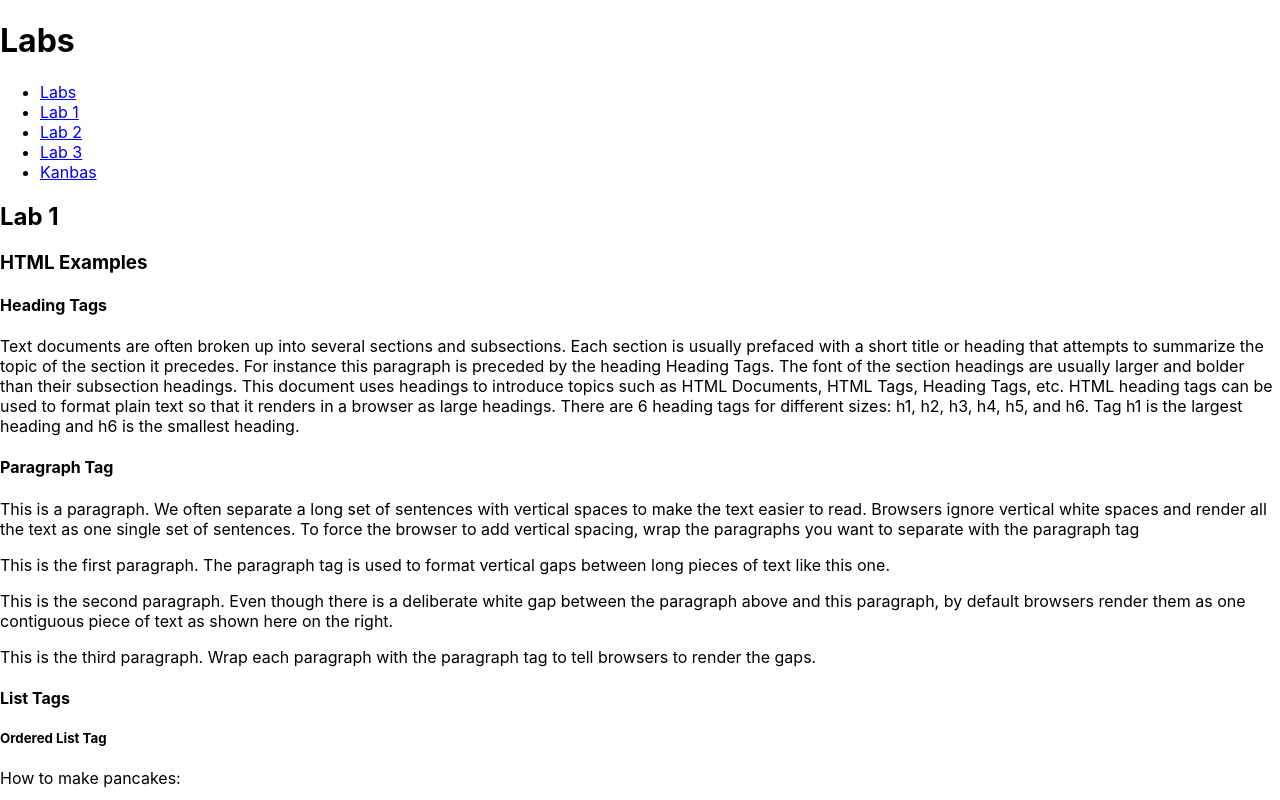
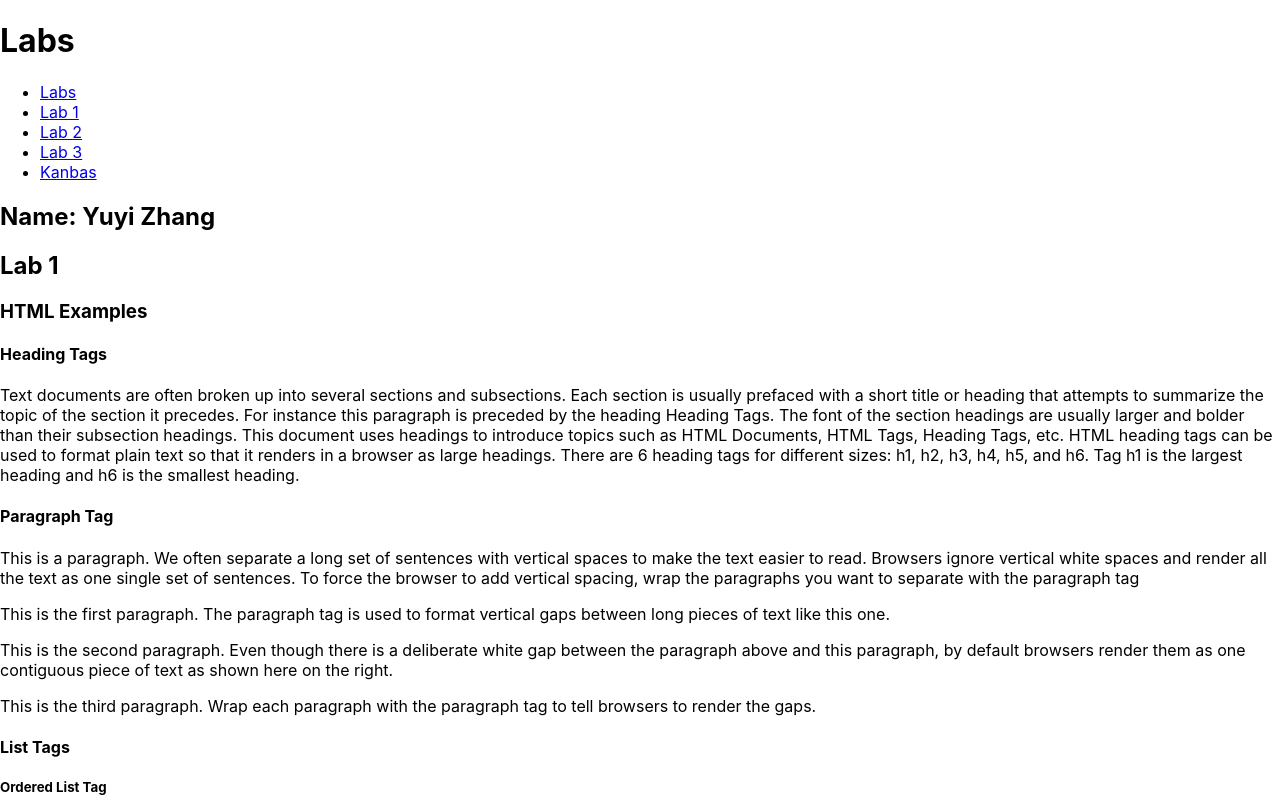
Before and after one commit to JessicaYYZ/kanbas-react-web-app, a React (Create React App) app: page /#/Labs/Lab1 in a window 1280 px wide. Shown: the top 800 px of the page. Built offline with nearby package versions, Linux system fonts and the light colour scheme.

Commit message:
Initial commit

```diff
--- a/src/Labs/Lab1/index.tsx
+++ b/src/Labs/Lab1/index.tsx
@@ -4,6 +4,7 @@
 export default function Lab1() {
   return (
     <div id="wd-lab1">
+      <h2>Name: Yuyi Zhang</h2>
       <h2>Lab 1</h2>
       <h3>HTML Examples</h3>
       <div id="wd-h-tag">
```
